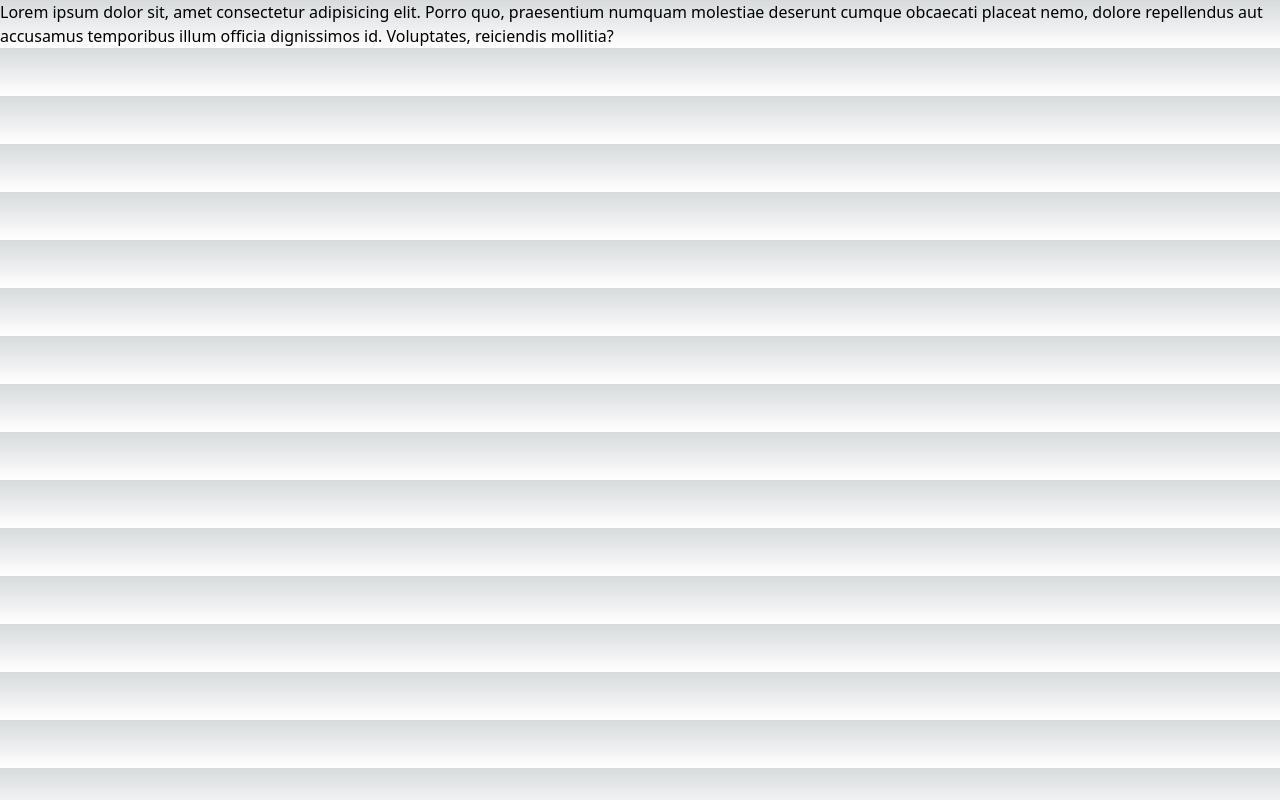
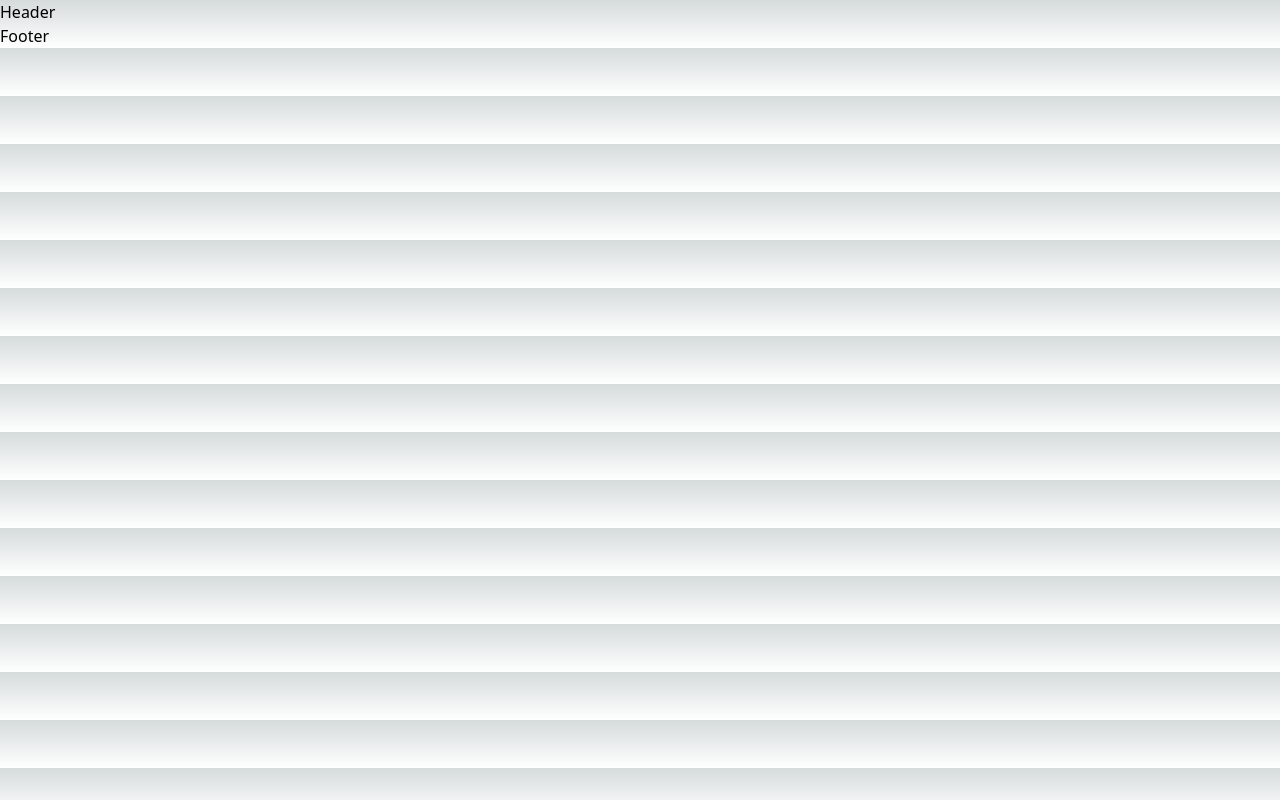
Before and after one commit to mabuhanifa/next-strapi-ecommerce, a Next.js app: page / in a window 1280 px wide. Built offline with nearby package versions, Linux system fonts and the light colour scheme.

Commit message:
header and footer

```diff
--- /dev/null
+++ b/components/Footer.js
@@ -0,0 +1,6 @@
+
+export default function Footer() {
+  return (
+    <div>Footer</div>
+  )
+}
--- /dev/null
+++ b/components/Header.js
@@ -0,0 +1,6 @@
+
+export default function Header() {
+  return (
+    <div>Header</div>
+  )
+}
--- a/pages/_app.js
+++ b/pages/_app.js
@@ -1,3 +1,5 @@
+import Footer from "@/components/Footer";
+import Header from "@/components/Header";
 import "@/styles/globals.css";
 import Head from "next/head";
 
@@ -9,10 +11,10 @@
         <meta name="description" content="Generated by create next app" />
         <meta name="viewport" content="width=device-width, initial-scale=1" />
         <link rel="icon" href="/favicon.ico" />
-
-
       </Head>
+      <Header />
       <Component {...pageProps} />
+      <Footer />
     </>
   );
 }
--- a/pages/index.js
+++ b/pages/index.js
@@ -1,7 +1,8 @@
+
 export default function Home() {
   return (
     <div>
-      Lorem ipsum dolor sit, amet consectetur adipisicing elit. Porro quo, praesentium numquam molestiae deserunt cumque obcaecati placeat nemo, dolore repellendus aut accusamus temporibus illum officia dignissimos id. Voluptates, reiciendis mollitia?
+
     </div>
   );
 }
```
